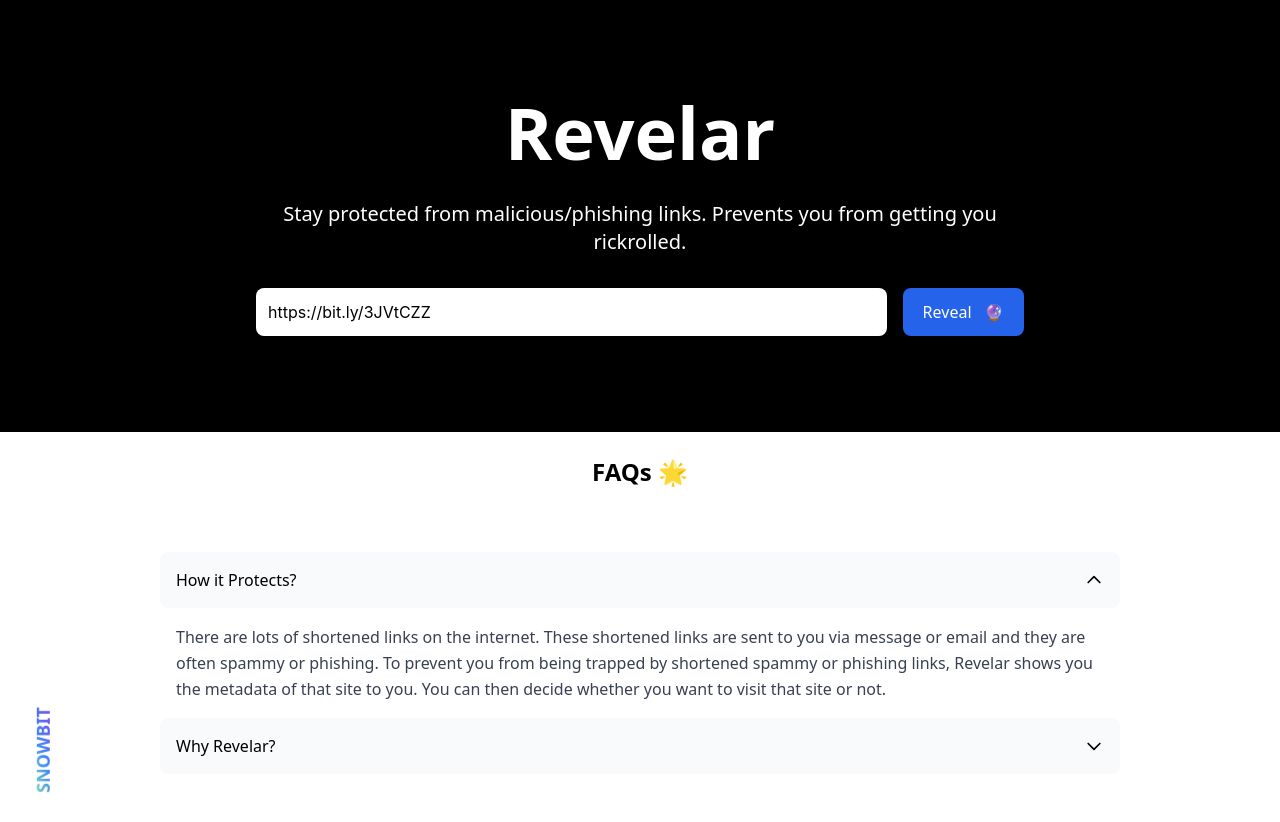
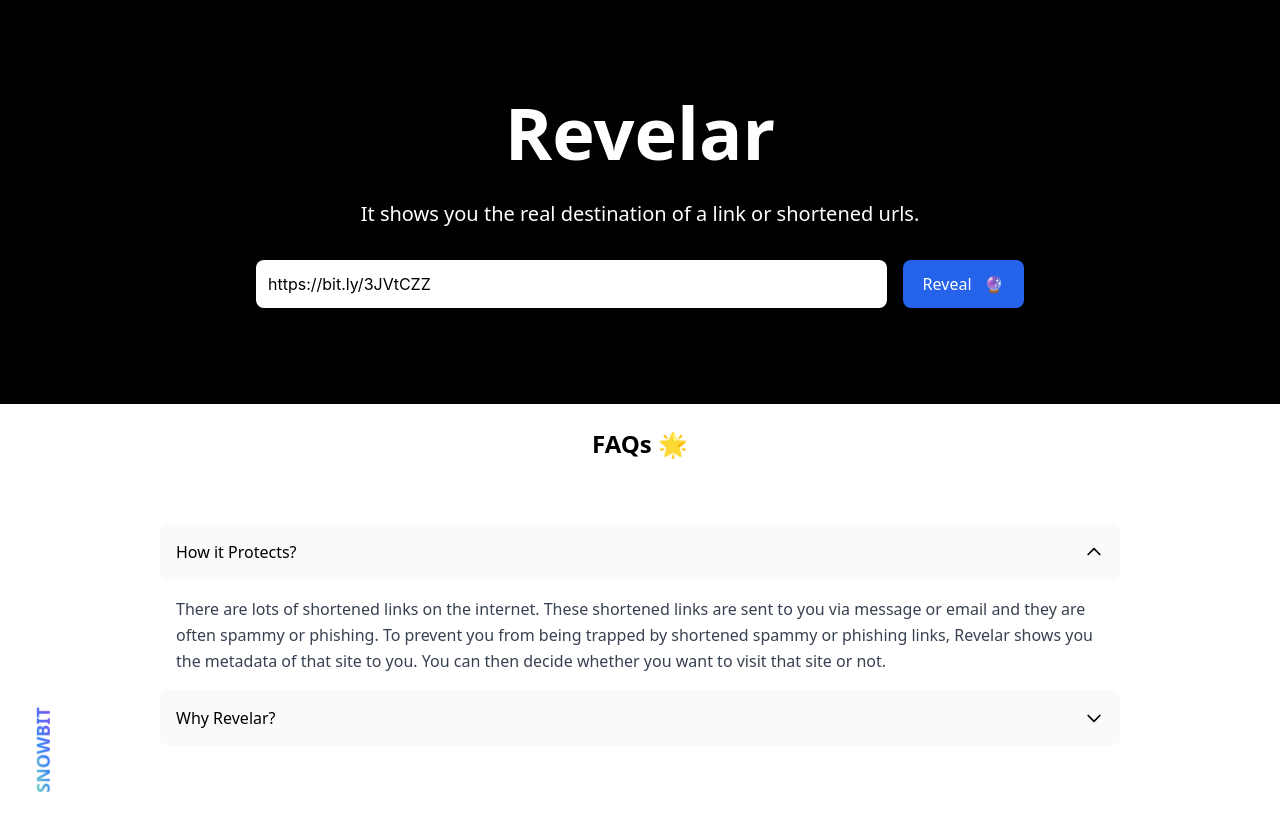
Before and after one commit to dhairyathedev/revelar, a Next.js app: page / in a window 1280 px wide. After the commit the page ends 800 px from the top, so only its background shows below. Built offline with nearby package versions, Linux system fonts and the light colour scheme.

Commit message:
Changed tagline

```diff
--- a/components/FormContainer.js
+++ b/components/FormContainer.js
@@ -37,7 +37,7 @@ export default function FormContainer() {
         </p>
 
         <p className="mt-8 text-xl">
-           Stay protected from malicious/phishing links. Prevents you from getting you rickrolled.
+           It shows you the real destination of a link or shortened urls.
         </p>
 
         <form className="mt-8 sm:flex" onSubmit={revealURL}>
```
